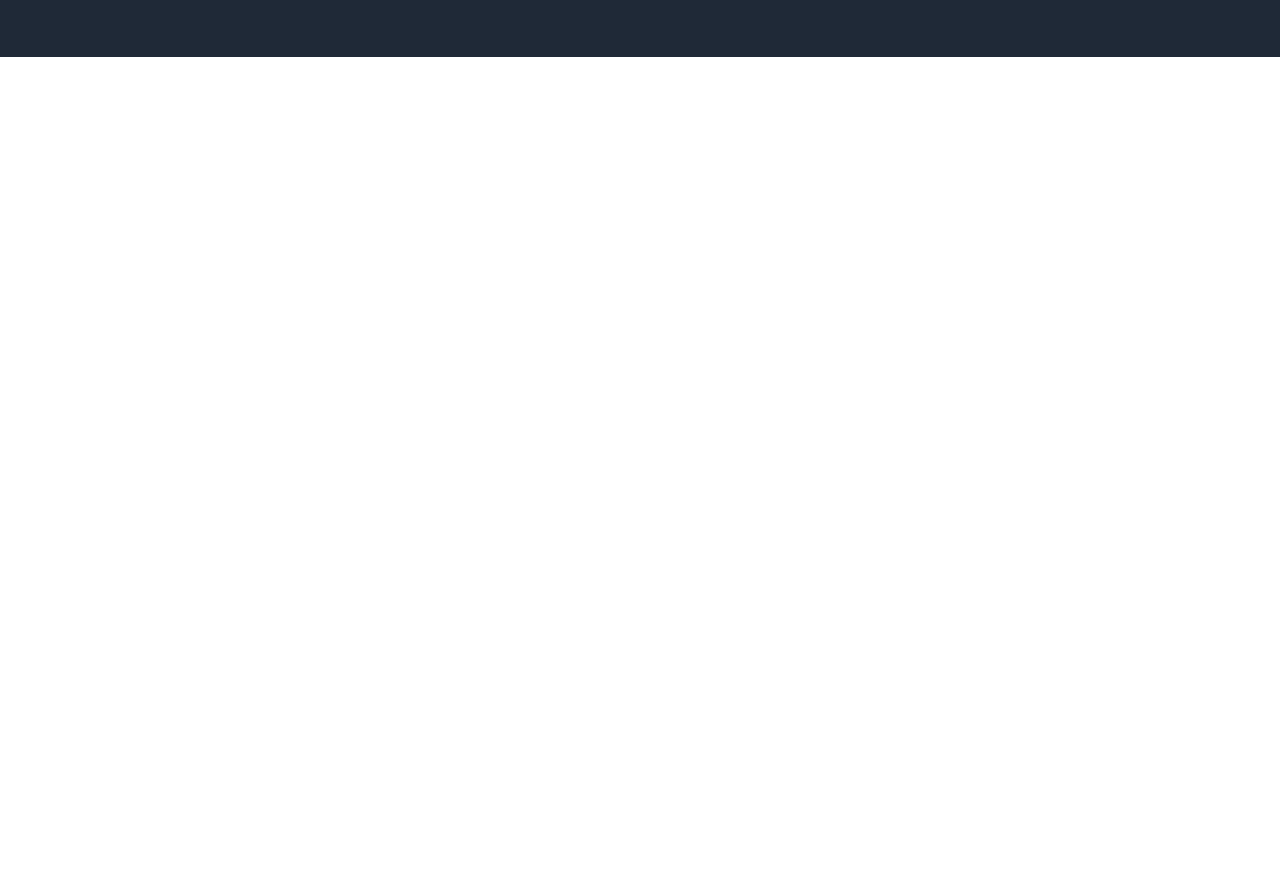
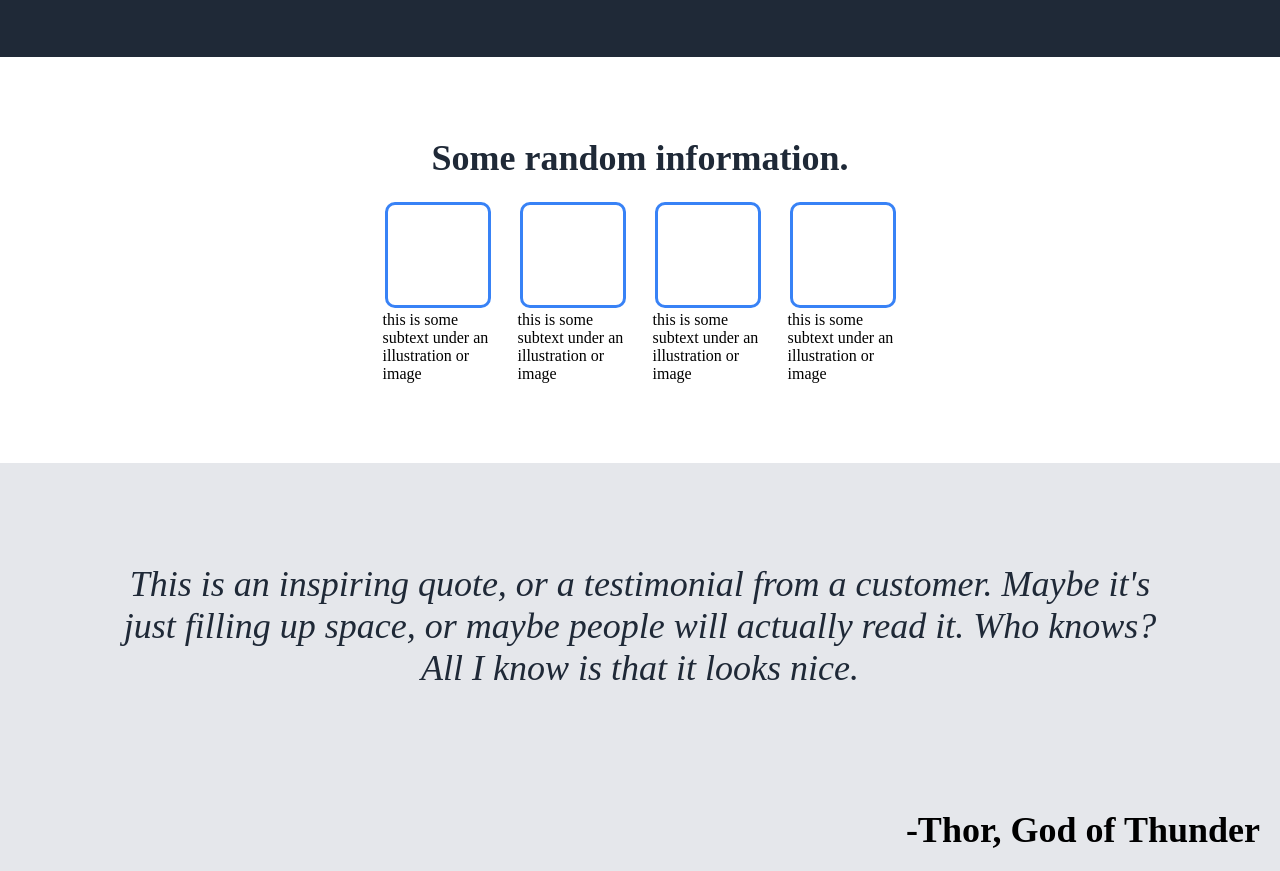
Before and after one commit to Morrell14/Landing_Pages, a plain HTML site: page index.html in a window 1280 px wide. Shown: the part 360-1231 px from the top of the page. Before the commit the page ends 800 px from the top, so only its background shows below. Drawn offline with Linux system fonts and the light colour scheme.

Commit message:
added and styles main content and quote

```diff
--- a/index.html
+++ b/index.html
@@ -22,9 +22,11 @@
             <div class = "hero">
 
                 <div class ="main">
+
                     <div id="main-text">
                         This webiste is awesome
                     </div>
+
                     <div id="text-description">
 
                         This website has some subtext that
@@ -34,11 +36,7 @@
                          The language feels rickety and unpredictable, like an ancient
                          rope bridge that could give out at any second. When it snaps,
                          we hurl random StackOverflow snippets at the problem, hoping something will help.
-
-
-
                     </div>
-
                     <button> Sign up </button>
                 </div>
 
@@ -46,14 +44,54 @@
                     <div id="secondary-text"> this is a placeholder for an image </div>
                 </div>
             </div>
-
         </div>
 
 
         <div class= content>
+            <div class = title> Some random information.</div>
+            <div class = subtext_Info>
+
+                <div class = container>
+                    <div class = subtext_card> </div>
+                    <div class = subtext>this is some subtext under an illustration
+                        or image </div>
+                </div>
+
+                <div class = container>
+                    <div class = subtext_card> </div>
+                    <div class = subtext>this is some subtext under an illustration
+                        or image </div>
+                </div>
+
+                <div class = container>
+                    <div class = subtext_card> </div>
+                    <div class = subtext>this is some subtext under an illustration
+                        or image </div>
+                </div>
+
+                <div class = container>
+                    <div class = subtext_card> </div>
+                    <div class = subtext>this is some subtext under an illustration
+                        or image </div>
+                </div>
+
+            </div>
+
 
         </div>
+        <div class= container_quote>
+            <div class="quote">
+                <em> This is an inspiring quote, or a testimonial from a customer. Maybe it's just filling up space, or maybe people will actually read it. Who knows? All I know
+            is that it looks nice. </em>
+            </div>
+            <div id="author"> -Thor, God of Thunder </div>
+
+        </div>
+
         <div class = footer>
+
         </div>
+
     </body>
+
 </html>
--- a/styles.css
+++ b/styles.css
@@ -84,3 +84,62 @@ button {
     padding: 8px 10px 10px;
 
 }
+
+.title {
+    text-align: center;
+    margin: 20px;
+    color: #1F2937;
+    font-size: 36px;
+    font-weight: 900;
+}
+
+.subtext_Info {
+    display: flex;
+    justify-content: center;
+    gap: 25px;
+}
+
+.subtext_card {
+    height: 100px;
+    width: 100px;
+    margin: 3px;
+    border: solid;
+    border-color: #3882F6;
+    border-radius: 10px;
+
+}
+
+.container {
+    max-width: 110px;
+    display: flex;
+    flex-direction: column;
+    justify-content: center;
+    align-items: center;
+}
+
+.container_quote {
+    display: flex;
+    flex-direction: column;
+    background-color: #E5E7EB;
+}
+
+.content {
+    margin: 80px;
+}
+
+.quote {
+
+    font-size: 36px;
+    color: #1F2937;
+    padding: 100px;
+    font-weight: 100;
+
+    text-align: center;
+}
+
+#author {
+    align-self: flex-end;
+    font-size: 36px;
+    font-weight: bold;
+    margin:20px;
+}
```
